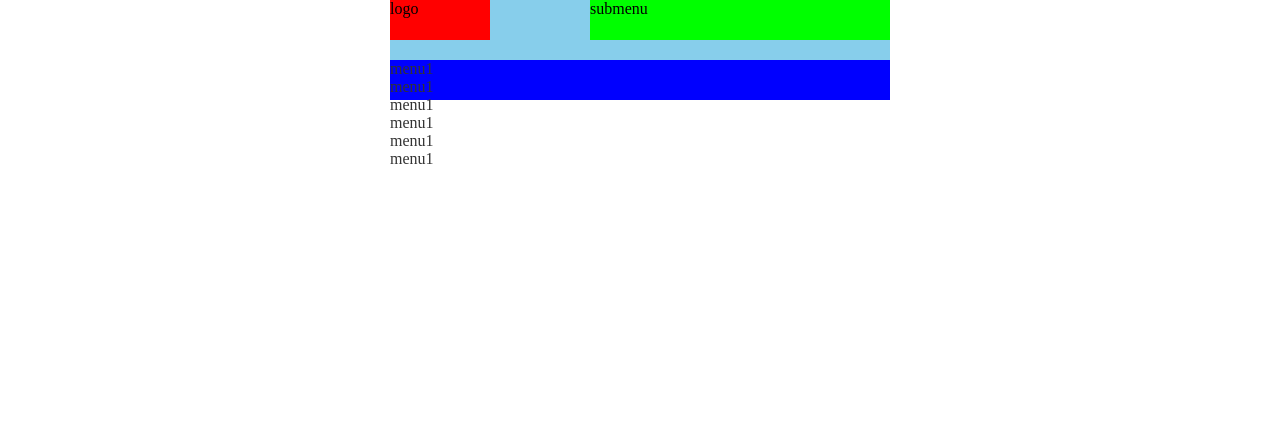
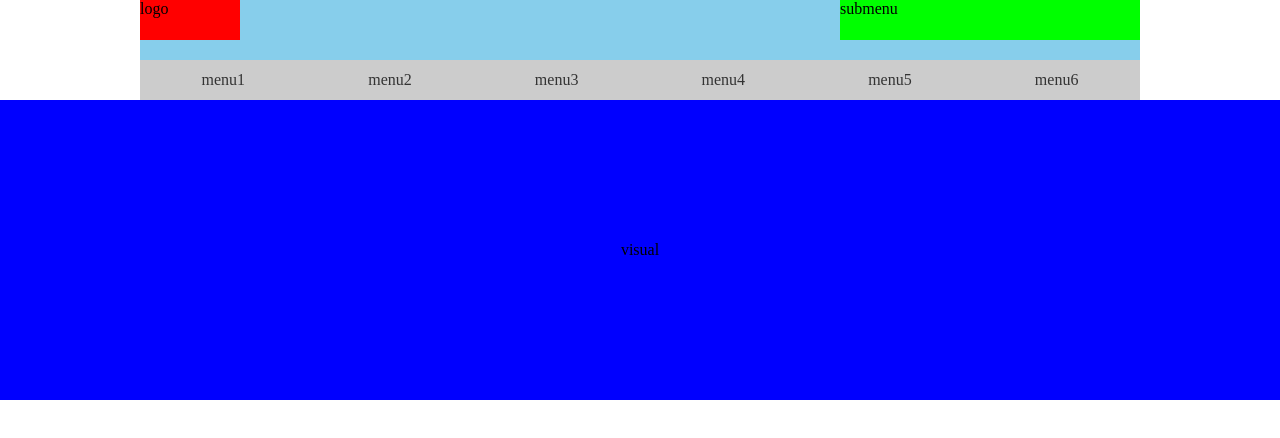
Before and after one commit to hanyong5/2023web, a plain HTML site: page 20230213_float/position.html in a window 1280 px wide. Drawn offline with Linux system fonts and the light colour scheme.

Commit message:
position01

```diff
--- a/20230213_float/position.html
+++ b/20230213_float/position.html
@@ -71,7 +71,7 @@
 
     <style>
         .wrapper{
-            width: 500px;
+            width: 1000px;
             height: 100px;
             margin: 0 auto;
             background-color:skyblue;
@@ -94,9 +94,26 @@
         .box23{
             width: 100%;
             height: 40px;
-            background-color: #00f;
+            background-color: #ccc;
             position: absolute;
             bottom: 0;
+        }
+        .menu li{float: left;width: calc( 100% / 6 );}
+        .menu a{
+            height: 40px;
+            display: flex;
+            justify-content: center;
+            align-items: center;
+        }
+        .menu a:hover{background-color: #333;color:white}
+
+        .visual{
+            height: 300px;
+            background-color: #00f;
+
+            display: flex;
+            justify-content: center;
+            align-items: center;
         }
     </style>
     <div class="wrapper">
@@ -104,17 +121,20 @@
         <div class="box22">submenu</div>
         <div class="box23">
             <nav class="menu">
-                <ul>
+                <ul class="clearfix">
                     <li><a href="#">menu1</a></li>
-                    <li><a href="#">menu1</a></li>
-                    <li><a href="#">menu1</a></li>
-                    <li><a href="#">menu1</a></li>
-                    <li><a href="#">menu1</a></li>
-                    <li><a href="#">menu1</a></li>
+                    <li><a href="#">menu2</a></li>
+                    <li><a href="#">menu3</a></li>
+                    <li><a href="#">menu4</a></li>
+                    <li><a href="#">menu5</a></li>
+                    <li><a href="#">menu6</a></li>
                 </ul>
             </nav>
         </div>
     </div>
+    <div class="visual">
+        visual
+    </div>
 
 </body>
 </html>
--- /dev/null
+++ b/20230213_float/style.css
@@ -0,0 +1,64 @@
+@charset "utf-8";
+
+/* reset  */
+*{margin: 0;padding: 0;box-sizing: border-box;}
+a:link,a:visited{text-decoration: none;color:#333}
+.clearfix:after{
+    content:"";display: block;clear: both;
+}
+li{list-style: none;}
+
+
+/* wrap  */
+.wrap{
+    width: 1000px;
+    height: 100px;
+    margin: 0 auto;
+    background-color:skyblue;
+    position: relative;
+}
+
+.wrap h1{
+    width: 100px;
+    height: 40px;
+    background-color: pink;
+    position: absolute;
+    left: 0;
+}
+
+.wrap .submenu{
+    /* width: 400px; */
+    height: 40px;
+    background-color: #00f;
+    position: absolute;
+    right: 0;
+}
+
+.submenu li{float: left;}
+.submenu li a{
+    width: 100px;height: 40px;
+    display: flex;justify-content: center;align-items: center;
+    color:white
+}
+
+.gnb{
+    width: 100%;
+    height: 40px;
+    background-color: red;
+    position: absolute;
+    bottom: 0;
+}
+.gnb li{
+    float: left;
+    width:calc( 1000px / 6 )
+}
+.gnb li a{
+    height: 40px;
+    display: flex;
+    justify-content: center;
+    align-items: center;
+}
+.gnb a:hover{
+    background-color: #000;color:white;
+    transition:0.3s
+}
```
Also changed, not shown: 20230213_float/position01.html (added, +32 -0 lines).
